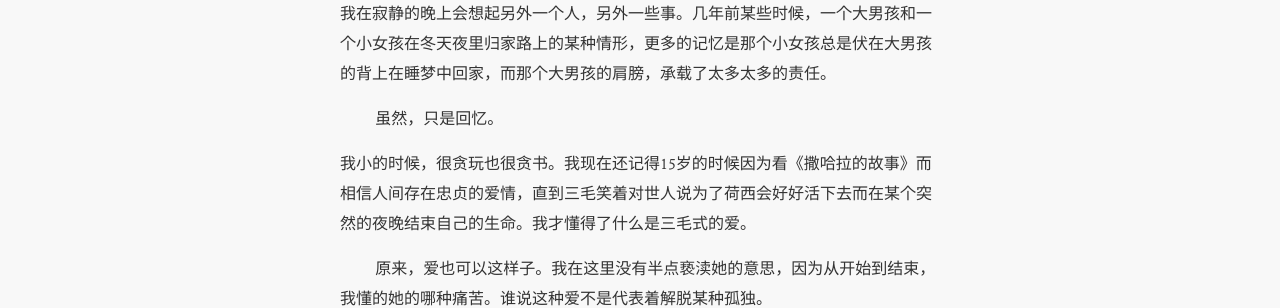
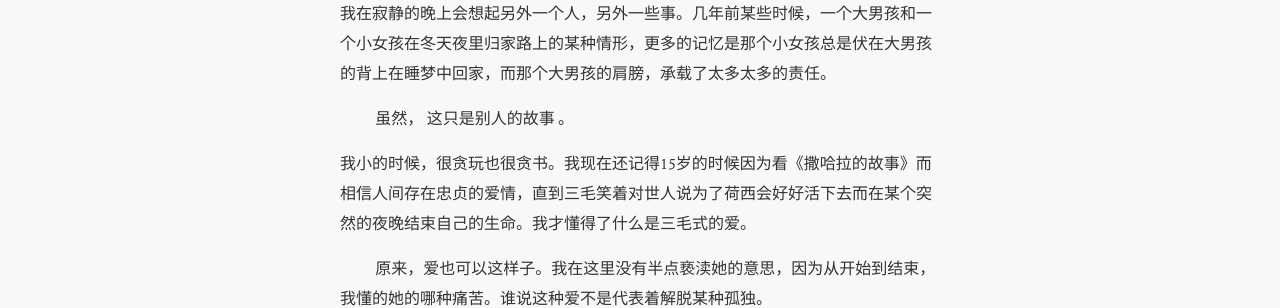
Before and after one commit to imisslovelove/cn, a Jekyll site: the page built from _posts/2015-02-28-今城-轻寒.md, in a window 1280 px wide and 900 px high, scrolled down 392 px. Shown: the part 152-460 px from the top of the window. Built offline with Jekyll 4.4.1, drawn with Linux system fonts in a browser that asks for light colours; Markdown is read by kramdown in place of the engine named in the settings; comment, search, counter and statistics services are not loaded.

Commit message:
Update 2015-02-28-今城-轻寒.md

```diff
--- a/_posts/2015-02-28-今城-轻寒.md
+++ b/_posts/2015-02-28-今城-轻寒.md
@@ -22,7 +22,7 @@ tags:
 
 我在寂静的晚上会想起另外一个人，另外一些事。几年前某些时候，一个大男孩和一个小女孩在冬天夜里归家路上的某种情形，更多的记忆是那个小女孩总是伏在大男孩的背上在睡梦中回家，而那个大男孩的肩膀，承载了太多太多的责任。
 
-　　 虽然，只是回忆。
+　　 虽然， 这只是别人的故事 。
 
 我小的时候，很贪玩也很贪书。我现在还记得15岁的时候因为看《撒哈拉的故事》而相信人间存在忠贞的爱情，直到三毛笑着对世人说为了荷西会好好活下去而在某个突然的夜晚结束自己的生命。我才懂得了什么是三毛式的爱。
 
```
